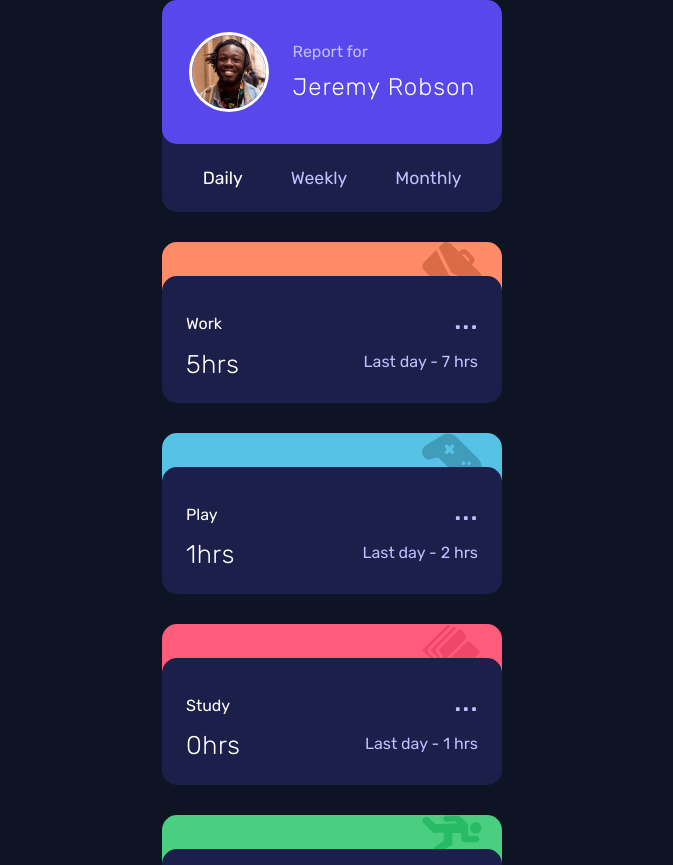
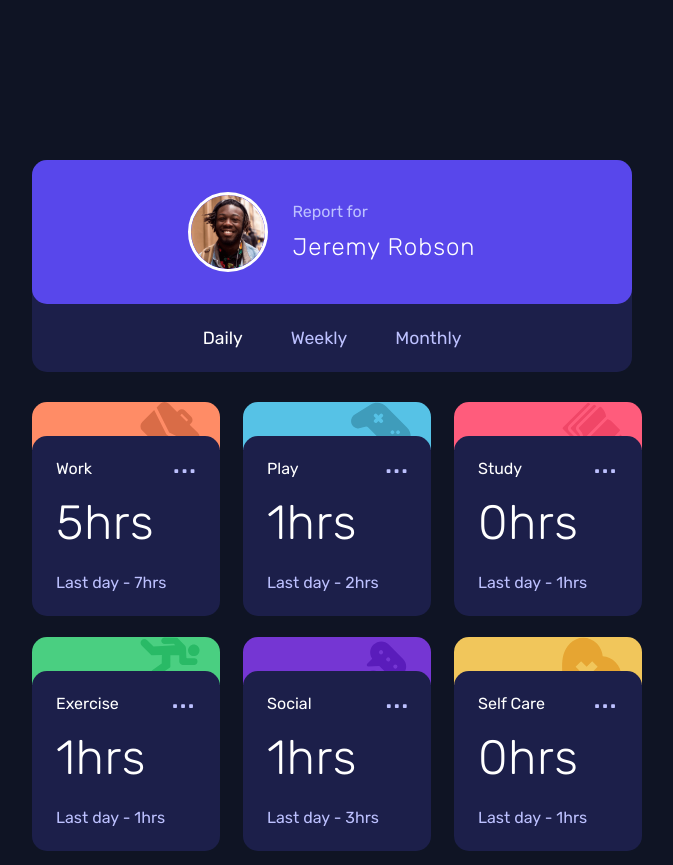
Before and after one commit to gtarrojo/time-tracking-dashboard-angular, an Angular app: page / in a window 1280 px wide. Shown: the top 865 px of the page, without its empty margins (308-981 px from the left). Built offline with nearby package versions, Linux system fonts and the light colour scheme.

Commit message:
add card info text style and tablet media

```diff
--- a/src/app/dashboard/components/info-card/info-card.component.css
+++ b/src/app/dashboard/components/info-card/info-card.component.css
@@ -2,14 +2,13 @@
   display: flex;
   flex-direction: column;
   border-radius: 15px;
-  max-width: 350px;
   width: 100%;
   position: relative;
+  margin-bottom: 2rem;
 }
 
 .card__header {
   height: 3rem;
-  background-color: orange;
   position: absolute;
   z-index: 1;
   width: 100%;
@@ -92,3 +91,25 @@
   font-size: 2rem;
   text-align: right;
 }
+
+@media (min-width: 700px) {
+  .card__info {
+    height: 180px;
+    flex-direction: column;
+    gap: 0;
+  }
+
+  .card__info__current {
+    font-size: 3rem;
+  }
+
+  .card__info__col {
+    position: relative;
+  }
+
+  .card__info__menu {
+    position: absolute;
+    top: -130px;
+    right: -30px;
+  }
+}
--- a/src/app/dashboard/components/info-card/info-card.component.html
+++ b/src/app/dashboard/components/info-card/info-card.component.html
@@ -28,7 +28,7 @@
               : ""
           ]
         }}
-        - {{ activity.timeframes[selectedTimeframe].previous }} hrs
+        - {{ activity.timeframes[selectedTimeframe].previous }}hrs
       </p>
     </div>
   </section>
--- a/src/app/dashboard/components/nav/nav.component.css
+++ b/src/app/dashboard/components/nav/nav.component.css
@@ -4,7 +4,7 @@
   background-color: var(--navy-900);
   border-radius: 15px;
   overflow: hidden;
-  max-width: 350px;
+
   width: 100%;
 }
 
--- a/src/app/dashboard/dashboard/dashboard.component.css
+++ b/src/app/dashboard/dashboard/dashboard.component.css
@@ -1,8 +1,9 @@
 .container {
-  max-width: 100%;
+  max-width: 350px;
   width: calc(100% - 10px);
   color: white;
   margin: 0 auto;
+  margin-top: 10rem;
 }
 
 .container--info {
@@ -15,3 +16,15 @@
 .container section {
   width: 100%;
 }
+
+@media (min-width: 700px) {
+  .container {
+    max-width: 612px;
+  }
+
+  .container--info {
+    display: grid;
+    grid-template-columns: repeat(3, 188px);
+    gap: 23px;
+  }
+}
```
